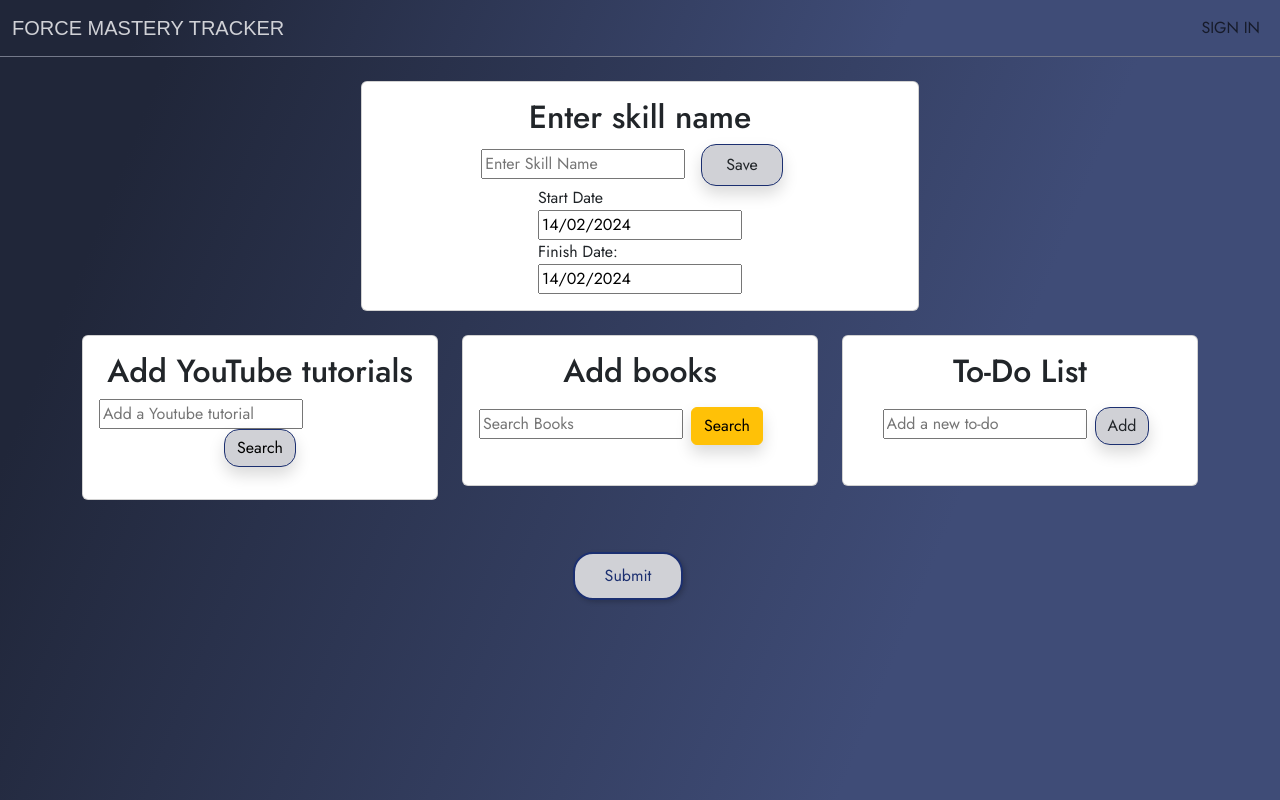
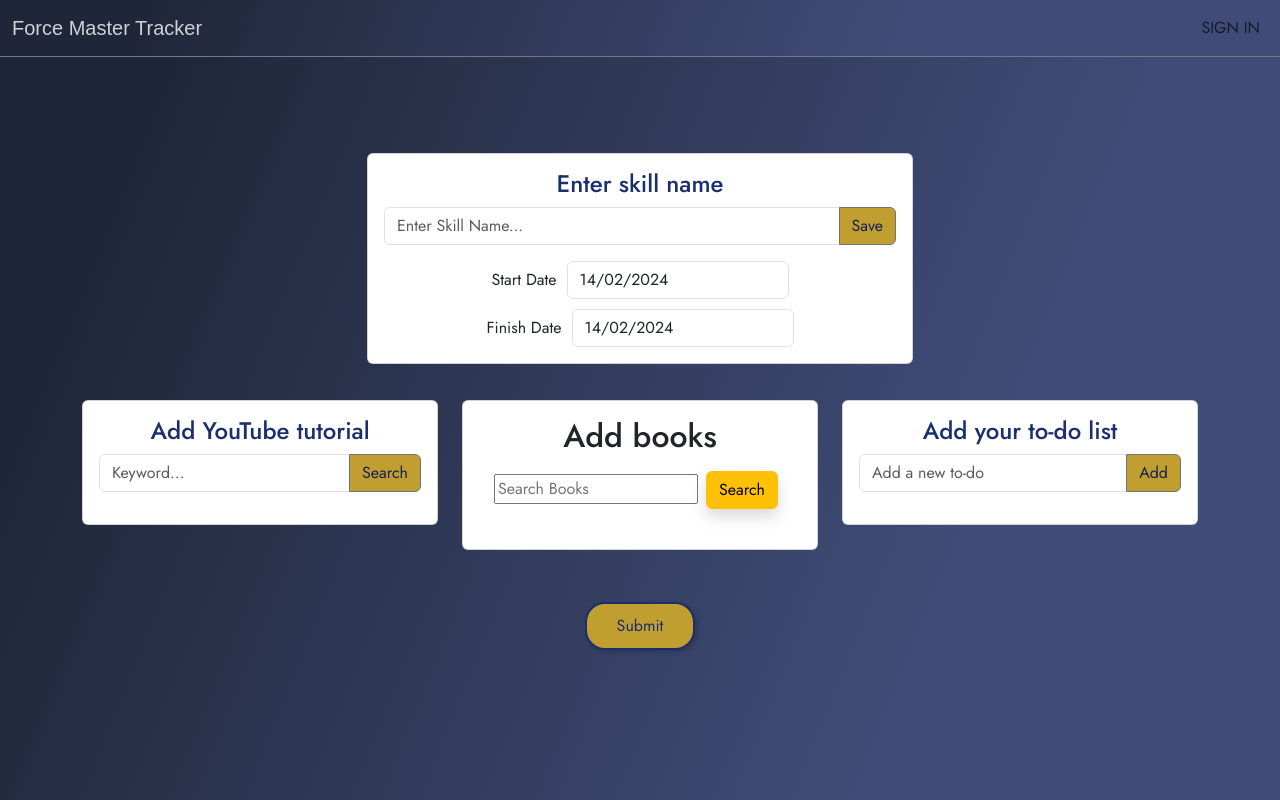
Before and after one commit to yuzbamaria/pet-adopt, a React (Vite) app: page /CreateSkill in a window 1280 px wide. Shown: the top 800 px of the page. Built offline with nearby package versions, Linux system fonts and the light colour scheme; a web font is replaced by a local one.

Commit message:
updated cards style on Create Skill page

```diff
--- a/src/components/Calendar/index.jsx
+++ b/src/components/Calendar/index.jsx
@@ -28,13 +28,13 @@ const Calendar = () => {
         };
 
     return (
-        <div>
-            <div>
-                <label htmlFor="start">Start Date</label>
-            </div>
-            <div>
+        <>
+        <div className="form-group">
+            <label htmlFor="start-date" style={{ marginRight: "10px" }}>Start Date</label>
             <DatePicker
-                    id="start"
+                type="date"
+                className="form-control"
+                id="start-date"
                 selected={startDate}
                 onChange={handleStartDateChange}
                 showYearDropdown
@@ -43,11 +43,8 @@ const Calendar = () => {
                 ref={startDateRef}
             />
         </div>
-
-            <div>
-                <label htmlFor="finish">Finish Date:</label>
-            </div>
-            <div>
+        <div className="form-group" style={{ marginTop: "10px" }}>
+            <label htmlFor="finish-date" style={{ marginRight: "10px" }}>Finish Date</label>
             <DatePicker
                 id="finish"
                 selected={finishDate}
@@ -55,10 +52,11 @@ const Calendar = () => {
                 showYearDropdown
                 scrollableMonthYearDropdown
                 dateFormat="dd/MM/yyyy"
+                className="form-control"
                 ref={finishDateRef}
             />
         </div>
-        </div>
+        </>
     );
  }
 
--- a/src/components/Header/index.jsx
+++ b/src/components/Header/index.jsx
@@ -18,7 +18,7 @@ function Header() {
         <nav className="navbar navbar-expand-md bg-body-tertiary custom-navbar">
             <div className="container-fluid">
                 <Link className="navbar-brand custom-logo" to="/">
-                    FORCE MASTERY TRACKER
+                    Force Master Tracker
                 </Link>
 
                 <div className="nav-options custom-nav-options">
--- a/src/components/SkillNameInput/index.jsx
+++ b/src/components/SkillNameInput/index.jsx
@@ -38,27 +38,47 @@ const SkillNameInput = () => {
     };
 
     return (
-        <div>
+
       <form onSubmit={handleSubmit}>
-            {/* <div>
-                <label htmlFor="skillName">Enter Skill Name:</label>
-            </div> */}
-            <div>
+        <div className="input-group mb-3">
           <input
             type="text"
             id="skillName"
-                placeholder="Enter Skill Name"
+            className="form-control"
+            placeholder="Enter Skill Name..."
             value={skillName}
             onChange={handleChange}
+            // aria-label="Search"
+            // aria-describedby="button-addon2"
           />
-                <button className='btn search-btn shadow mx-3 px-4 py-2' type="submit">Save</button>
+          <button
+            className="btn btn-outline-secondary search-btn"
+            type="submit">
+            Save
+          </button>
         </div>
       </form>
-          {/* Display error message if input is empty */}
-          {isEmptyError && <p className="error-message">Skill name cannot be empty</p>}
-          {/* Display a success message if the form is submitted */}
-          {isSubmitted && <p>Skill name is saved.</p>}
-        </div>
+          // {/* Display error message if input is empty */}
+          // {isEmptyError && <p className="error-message">Skill name cannot be empty</p>}
+          // {/* Display a success message if the form is submitted */}
+          // {isSubmitted && <p>Skill name is saved.</p>}
+
+          // <form onSubmit={handleSubmit}>
+          //   <div>
+          //       <input
+          //       type="text"
+          //       id="skillName"
+          //       placeholder="Enter Skill Name"
+          //       value={skillName}
+          //       onChange={handleChange}
+          //       />
+          //       <button
+          //          className='btn search-btn shadow mx-3 px-4 py-2'
+                    // type="submit">Save</button>
+          //   </div>
+          // </form>
+
+
       );
 };
 
--- a/src/components/ToDoList/index.jsx
+++ b/src/components/ToDoList/index.jsx
@@ -1,5 +1,5 @@
-import React, { useState, useEffect } from 'react';
-import { addToDoList, setLocal, toDoCompleted, userDB } from '../../utils/database'
+import React, { useState} from 'react';
+import { addToDoList, toDoCompleted, userDB } from '../../utils/database'
 
 
 function ToDoList() {
@@ -38,11 +38,6 @@ function ToDoList() {
         }
     };
 
-    /* useEffect(()=>{
-        addToDoList(todos, userDB.currentUser);
-        setLocal("skills-tracker", userDB);
-    },[todos]) */
-
     // Function to handle changes in the checkbox
     const handleCheckboxChange = (id) => {
         const user = userDB.currentUser;
@@ -63,29 +58,28 @@ function ToDoList() {
 
     };
 
+ return (
+    <>
 
-// useEffect(() => {
-//     localStorage.setItem("todos", JSON.stringify(todos));
-// }, [todos]);
-
-
- // Render the TodoList component
- return (
-    <div className='d-flex align-items-center flex-column'>
-        {/* Heading for the to-do list */}
-        <h2>To-Do List</h2>
         {/* Form for adding new to-do items */}
         <form onSubmit={handleSubmit}>
+        <div className="input-group mb-3">
             {/* Input field for typing new to-do items */}
             <input
             type="text"
             value={inputText}
             onChange={handleInputChange}
             placeholder="Add a new to-do"
+            className="form-control"
+            // className="form-control"
+            // aria-label="Search"
             />
-            {/* Button for submitting the form */}
-            <button className='btn search-btn shadow m-2' type="submit">Add</button>
+            <button
+                className="btn btn-outline-secondary search-btn">
+                    Add
+            </button>
             {/* <button className='btn btn-warning shadow m-2' onClick={searchBooks}>Search</button> */}
+        </div>
         </form>
         {/* Render the list of to-do items */}
         <ul>
@@ -106,7 +100,7 @@ function ToDoList() {
                 </li>
             ))}
         </ul>
-    </div>
+    </>
  )
 }
 
--- a/src/components/YoutubeAPIResult/index.jsx
+++ b/src/components/YoutubeAPIResult/index.jsx
@@ -77,19 +77,22 @@ function YoutubeAPI() {
 
   return (
     // Main container div for the component
-    <div>
+    <>
       {/* Search input field and button */}
-      <div>
+      <div className="input-group mb-3">
         <input
           type="text"
           value={searchTerm} // Value of the input field is controlled by the 'searchTerm' state
           onChange={handleChange} // When the input changes, the 'handleChange' function is called
-          placeholder="Add a Youtube tutorial"  // Placeholder text for the input field
+          placeholder="Keyword..."  // Placeholder text for the input field
+          className="form-control"
         />
         {/* Button triggers the 'searchVideos' function when clicked */}
-        <div className='text-center'>
-          <button className='btn btn-warning search-btn shadow' onClick={searchVideos}>Search</button>
-        </div>
+          <button
+            className="btn btn-outline-secondary search-btn"
+            onClick={searchVideos}>
+              Search
+          </button>
       </div>
       {/* List of videos */}
       <ul>
@@ -121,7 +124,7 @@ function YoutubeAPI() {
           </li>
         ))}
       </ul>
-    </div>
+    </>
   );
 }
 
--- a/src/pages/CreateSkill.jsx
+++ b/src/pages/CreateSkill.jsx
@@ -9,79 +9,58 @@ import { useNavigate } from 'react-router-dom';
 
 function CreateSkill() {
     const navigate = useNavigate();
-    return(<div>
-        <div className="container d-flex align-items-center flex-column min-vh-100">
-            {/* <div className="row"> */}
-                <div className="col-lg-6 col-md-9 col-sm-12">
-                    <div className="card skill-card skill-name">
-                        <div className="card-body d-flex align-items-center flex-column">
-                            <h2 className="card-title text-center">
-                                Enter skill name
-                            </h2>
+    return (
+        <>
+        <div className="container min-vh-100 mt-5 mb-5 pt-5 text-center">
+
+            <div className="row justify-content-center">
+                <div className="col-lg-6 mb-4">
+                    <div className="card">
+                        <div className="card-body text-center">
+                            <h4 className="card-title">Enter skill name</h4>
                             <SkillNameInput />
                             <Calendar />
                         </div>
                     </div>
                 </div>
-            {/* </div> */}
-            <div className="row">
-                <div className="col">
+            </div>
+
+            <div className="row justify-content-center">
+                <div className="col-lg-4 col-md-6 col-sm-12">
                     <div className="card skill-card">
                         <div className="card-body">
-                            <h2 className="card-title text-center">
-                                Add YouTube tutorials
-                            </h2>
+                            <h4 className="card-title">Add YouTube tutorial</h4>
                             <YoutubeAPIResult />
                         </div>
                     </div>
                 </div>
-                <div className="col">
+                <div className="col-lg-4 col-md-6 col-sm-12">
                     <div className="card skill-card">
                         <div className="card-body">
-                            <h2 className="card-title text-center">
+                            <h2 className="card-title">
                                 Add books
                             </h2>
                             <BookAPI />
                         </div>
                     </div>
                 </div>
-            {/* </div> */}
-            {/* <div className="row"> */}
-                <div className="col">
+                <div className="col-lg-4 col-md-6 col-sm-12">
                     <div className="card skill-card">
                         <div className="card-body">
-                            {/* <h2 className="card-title text-center">
-                                To-Do lis
-                            </h2> */}
+                            <h4 className="card-title">Add your to-do list</h4>
                             <ToDoList />
-
                         </div>
                     </div>
                 </div>
+            </div>
                 <div className="row">
                     <div className="col text-center">
                         <button className="mr-3 ml-3 custom-btn" onClick={()=> navigate("/CreatedSkill")}>Submit</button>
                     </div>
                 </div>
             </div>
-        </div>
-    </div>)
+        </>
+    );
 }
 
 export default CreateSkill;
-
-
-// Create a page CreateSkill.jsx +
-// CreateSkill.jsx my part will render:
-// Header with Logo +
-// Title - Add a new skill +
-// Skill Name - User input +
-// Set dates component +
-//    Skill name - input (save to Local storage)
-//    Start date and Finish date (save to Local storage)
-// Coursera Search +
-//    user input +
-//    button +
-//    Coursera API
-// ToDoList component
-//    user input where a user creates a to do list manually (save to Local storage)
--- a/src/pages/css/CreateSkill.css
+++ b/src/pages/css/CreateSkill.css
@@ -8,7 +8,7 @@
 }
 
 .custom-btn {
-    background-color: rgb(208, 209, 214) !important;
+    background-color: rgb(192, 158, 48) !important;
     color: rgb(27, 47, 112);
     border-radius: 20px;
     padding: 10px 30px;
@@ -23,14 +23,18 @@
 }
 
 .search-btn {
-    background-color: rgb(208, 209, 214) !important;
-    color: rgb(27, 47, 112);
-    border-radius: 15px !important;
+    background-color:rgb(192, 158, 48) !important;
+    color: rgb(20, 34, 83)  !important;
+    /* border-radius: 15px !important;
     box-shadow: 2px 2px 5px rgba(0, 0, 0, 0.2);
-    border: 1px solid rgb(27, 47, 112) !important;
+    border: 1px solid rgb(27, 47, 112) !important; */
 }
 
 .search-btn:hover {
     background-color: rgb(27, 47, 112) !important;
     color: rgb(208, 209, 214) !important;
 }
+
+h4 {
+    color: rgb(27, 47, 112) !important;
+}
```
Lines whose indentation alone changed are shown as unchanged.
